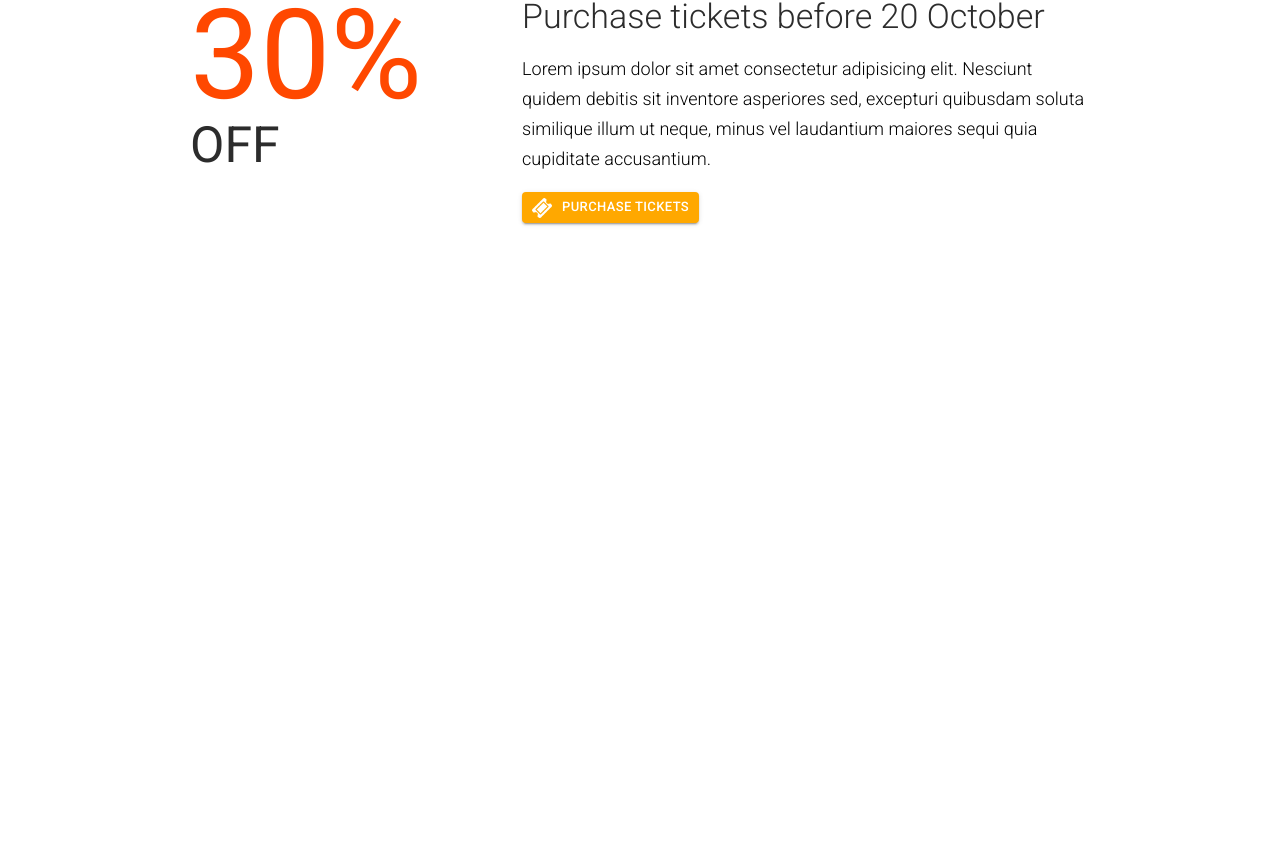
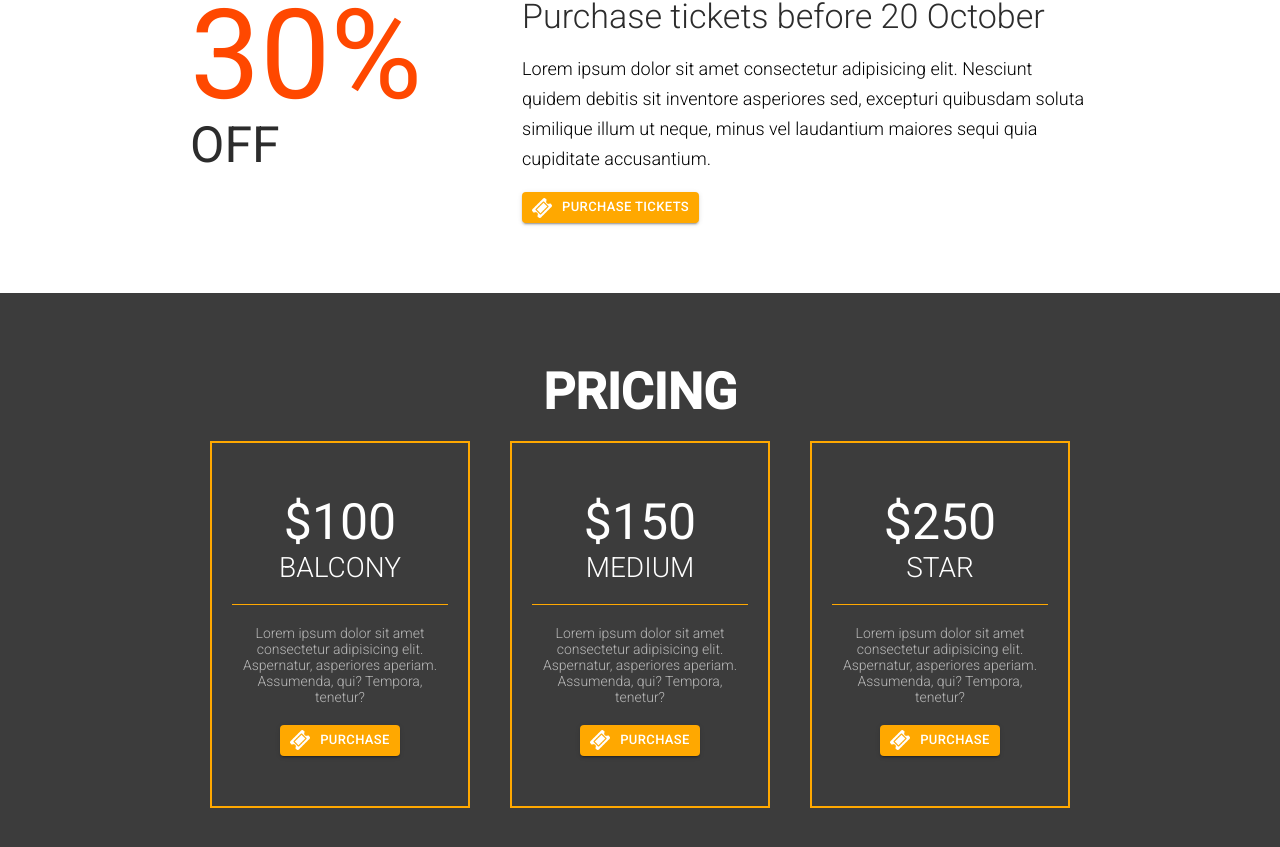
Before and after one commit to rahmat058/Practical-React-Project, a React (Create React App) app in the folder the_venue/: page / in a window 1280 px wide. Shown: the part 1875-2722 px from the top of the page. Before the commit the page ends 2168 px from the top, so only its background shows below. Built offline with nearby package versions, Linux system fonts and the light colour scheme.

Commit message:
Lesson 17 (Adding Prices section is done)

```diff
--- a/the_venue/src/App.js
+++ b/the_venue/src/App.js
@@ -4,7 +4,8 @@
 import Header from './components/header_footer/Header';
 import Featured from './components/featured';
 import VenueInfo from './components/venue_info';
-import Highlights from './components/Highlights'
+import Highlights from './components/Highlights';
+import Pricing from './components/pricing';
 
 function App() {
   return (
@@ -13,6 +14,7 @@
       <Featured />
       <VenueInfo />
       <Highlights />
+      <Pricing />
     </div>
   );
 }
--- /dev/null
+++ b/the_venue/src/components/pricing/index.js
@@ -0,0 +1,55 @@
+import React, { Component } from "react";
+import Zoom from "react-reveal/Zoom";
+
+import MyButton from "../utils/MyButton";
+
+class Pricing extends Component {
+  state = {
+    prices: [100, 150, 250],
+    positions: ["Balcony", "Medium", "Star"],
+    desc: [
+      "Lorem ipsum dolor sit amet consectetur adipisicing elit. Aspernatur, asperiores aperiam. Assumenda, qui? Tempora, tenetur?",
+      "Lorem ipsum dolor sit amet consectetur adipisicing elit. Aspernatur, asperiores aperiam. Assumenda, qui? Tempora, tenetur?",
+      "Lorem ipsum dolor sit amet consectetur adipisicing elit. Aspernatur, asperiores aperiam. Assumenda, qui? Tempora, tenetur?"
+    ],
+    linkto: ["http://sales.com/b", "http://sales.com/a", "http://sales.com/c"],
+    delay: [500, 0, 500]
+  };
+
+  showBoxes = () =>
+    this.state.prices.map((box, i) => (
+      <Zoom delay={this.state.delay[i]} key={i}>
+        <div className="pricing_item">
+          <div className="pricing_inner_wrapper">
+            <div className="pricing_title">
+              <span>${this.state.prices[i]}</span>
+              <span>{this.state.positions[i]}</span>
+            </div>
+            <div className="pricing_description">{this.state.desc[i]}</div>
+            <div className="pricing_buttons">
+              <MyButton
+                text="Purchase"
+                bck="#ffa800"
+                color="#ffffff"
+                link={this.state.linkto[i]}
+              />
+            </div>
+          </div>
+        </div>
+      </Zoom>
+    ));
+
+  render() {
+    return (
+      <div className="bck_black">
+        <div className="center_wrapper pricing_section">
+          <h2>Pricing</h2>
+
+          <div className="pricing_wrapper">{this.showBoxes()}</div>
+        </div>
+      </div>
+    );
+  }
+}
+
+export default Pricing;
```
